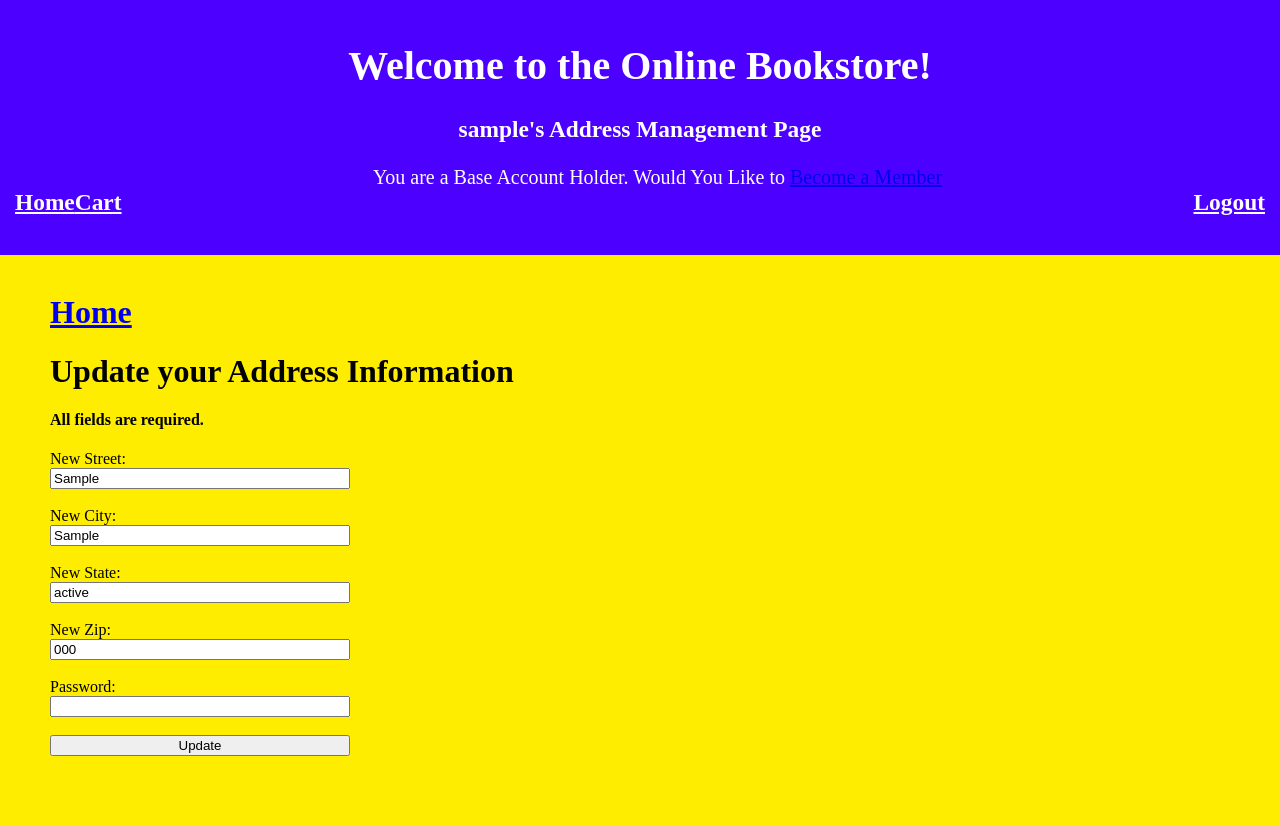
After one commit to Marora44/Bookstore, a PHP site: page /shippingManage.php in a window 1280 px wide. The commit adds this page. Run offline with PHP 8.4, Linux system fonts and the light colour scheme; the visitor is signed in with stand-in values (Sample User, id 1); tables that the repository leaves empty hold one stand-in row (values such as "Sample post").

Commit message:
update shipping done

```diff
--- a/Bookstore.sql
+++ b/Bookstore.sql
@@ -93,7 +93,7 @@ create table AddressInfo (
   street varchar(30),
   city varchar(30),
   state varchar(20),
-  zip int,
+  zip char(5),
   primary key(id)
 );
 create table PaymentInfo (
--- a/accountLanding.php
+++ b/accountLanding.php
@@ -41,8 +41,9 @@ include('header.php');
     <h1><a href="show_orders.php">View Order History</a></h1>
 </div>
 <div style="text-align:center">
-    <h3><a href="accountManage.php">Update Account Info</a>
-        <h3>
+    <h3><a href="accountManage.php">Update Account Info</a><h3>
+    <h3><a href="shippingManage.php">Update Shipping Info</a><h3>
+    <h3><a href="paymentManage.php">Update Payment Info</a><h3>
 </div>
 
 </html>
--- a/accountManage.php
+++ b/accountManage.php
@@ -3,7 +3,7 @@ session_start();
 
 require_once "config.php";
 
-if ($_SESSION['userMode'] != 'account') header("location: index.php");
+if ($_SESSION['userMode'] != 'account' AND $_SESSION['userMode'] != 'member') header("location: index.php");
 
 if (isset($_SESSION['id'])) {
     $id = $_SESSION['id'];
--- /dev/null
+++ b/shippingManage.php
@@ -0,0 +1,99 @@
+<?php
+session_start();
+
+require_once "config.php";
+
+if ($_SESSION['userMode'] != 'account' AND $_SESSION['userMode'] != 'member') header("location: index.php");
+
+if (isset($_SESSION['id'])) {
+    $id = $_SESSION['id'];
+} else {
+    header("Location: index.php");
+    die("something went wrong");
+}
+
+$accountName = $_SESSION['username'];
+
+$street = $city = $state = $zip = "";
+
+$streeterr = $cityerr = $stateerr = $ziperr = $passerr = ""; //variables for error messages
+$fstreet = $fcity = $fstate = $fzip = $fpass = ""; //values entered in the html form
+$sqlmessage = "";
+
+$shipping = mysqli_query($dbConnect, "SELECT addressID FROM StoredShip WHERE userID = {$id}");
+$result= mysqli_fetch_assoc($shipping);
+$shippingID = $result['addressID'];
+$addressinfo = mysqli_query($dbConnect, "SELECT * FROM AddressInfo WHERE id = {$shippingID}");
+$address = mysqli_fetch_assoc($addressinfo);
+$fstreet = $address['street'];
+$fcity = $address['city'];
+$fstate = $address['state'];
+$fzip = $address['zip'];
+
+if ($_SERVER["REQUEST_METHOD"] == "POST") {
+    $fstreet = htmlspecialchars(trim($_POST['street']));
+    if (empty($fstreet)) $streeterr = "&nbsp;&nbsp;Please enter a street";
+    else $street = $fstreet;
+
+    $fcity = htmlspecialchars(trim($_POST['city']));
+    if (empty($fcity)) $cityerr = "&nbsp;&nbsp;Please enter a city";
+    else $city = $fcity;
+
+    $fstate = htmlspecialchars(trim($_POST['state']));
+    if (empty($fstate)) $stateerr = "&nbsp;&nbsp;Please enter a state";
+    else $state = $fstate;
+
+    $fzip = htmlspecialchars(trim($_POST['zip']));
+    if (empty($fzip)) $ziperr = "&nbsp;&nbsp;Please enter a zip code";
+    else $zip = $fzip;
+
+    $fpass = htmlspecialchars(trim($_POST['password']));
+    if (empty($fpass)) $passerr = "&nbsp;&nbsp;Please enter a password";
+    else {
+        $passcheck = "SELECT password from AccountHolder WHERE userID = {$_SESSION['id']}";
+        $passres = mysqli_query($dbConnect, $passcheck);
+        $pass = (mysqli_fetch_assoc($passres))['password'];
+        if ($fpass != $pass) $passerr = "&nbsp;&nbsp;Incorrect password";
+        mysqli_free_result($passres);
+    }
+    if (empty($streeterr . $cityerr . $stateerr . $ziperr . $passerr)) {
+        $updateaddress = "UPDATE AddressInfo SET street = \"{$street}\", city = \"{$city}\", state = \"{$state}\", zip = \"{$zip}\" WHERE id = {$shippingID}";
+        if (mysqli_query($dbConnect, $updateaddress)) $sqlmessage = "Success";
+        else {
+            $sqlerr = mysqli_error($dbConnect);
+            $sqlmessage = "Error: {$updateaccount} <br> {$sqlerr}";
+        }
+    }
+}
+
+?>
+
+<html>
+<?php
+$headerOutput = "<h1> Welcome to the Online Bookstore!</h1>
+                        <h3><p> $accountName's Address Management Page</p></h3>";
+include('header.php');
+?>
+<title>Update Address Information</title>
+
+<div class="page">
+    <div>
+        <h1><a href="index.php"> Home </a></h1>
+    </div>
+    <h1>Update your Address Information</h1>
+    <h4>All fields are required.</h4>
+    <form method="POST" action="<?php echo htmlspecialchars($_SERVER["PHP_SELF"]); ?>">
+        New Street: <input type="text" name="street" size="25" maxlength="30" value=<?php echo "\"{$fstreet}\"" ?>><?php echo $streeterr ?><br><br>
+        New City: <input type="text" name="city" size="25" maxlength="30" value=<?php echo "\"{$fcity}\"" ?>><?php echo $cityerr ?><br><br>
+        New State: <input type="text" name="state" size="25" maxlength="30" value=<?php echo "\"{$fstate}\"" ?>><?php echo $stateerr ?><br><br>
+        New Zip: <input type="text" name="zip" size="25" maxlength="20" value=<?php echo "\"{$fzip}\"" ?>><?php echo $ziperr ?><br><br>
+        Password: <input type="password" name="password"><?php echo $passerr ?><br><br>
+        <input type="submit" value="Update">
+    </form>
+    <br><br><br>
+    <?php echo $sqlmessage ?>
+
+
+</div>
+
+</html>
```
